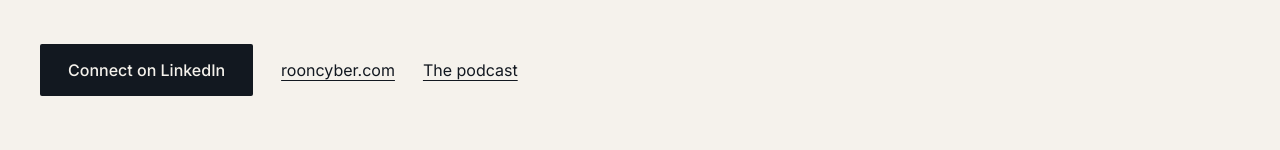
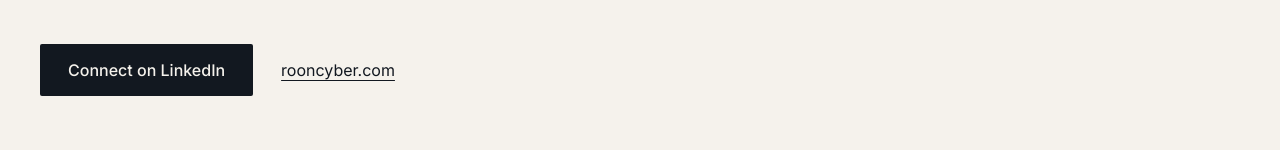
Before and after one commit to genefay-marathon/genefay.com, a plain HTML site: page index.html in a window 1280 px wide. Shown: the part 4610-4760 px from the top of the page. Drawn offline with Linux system fonts and the light colour scheme.

Commit message:
Remove podcast link
Co-Authored-By: Claude Sonnet 5.5 <noreply@anthropic.com>
Claude-Session: https://claude.ai/code/session_01SbiYj4sXGKQC8WuuhkRQdH

```diff
--- a/index.html
+++ b/index.html
@@ -187,7 +187,6 @@ h1,h2{overflow-wrap:break-word}
 <div style="display:flex;flex-wrap:wrap;gap:16px 28px;align-items:center">
 <a class="btn" href="https://www.linkedin.com/in/genefay" style="background:#121820;color:#F5F2EC;text-decoration:none;font-weight:500;font-size:16px;padding:16px 28px;border-radius:2px">Connect on LinkedIn</a>
 <a class="link" href="https://www.rooncyber.com" style="font-size:16px">rooncyber.com</a>
-<a class="link" href="https://executivesecurity.transistor.fm/" style="font-size:16px">The podcast</a>
 </div>
 <div style="margin-top:56px;padding-top:24px;border-top:1px solid #D6D0C3;font-size:14px;color:#4A5260">Gene Fay</div>
 </div>
```
